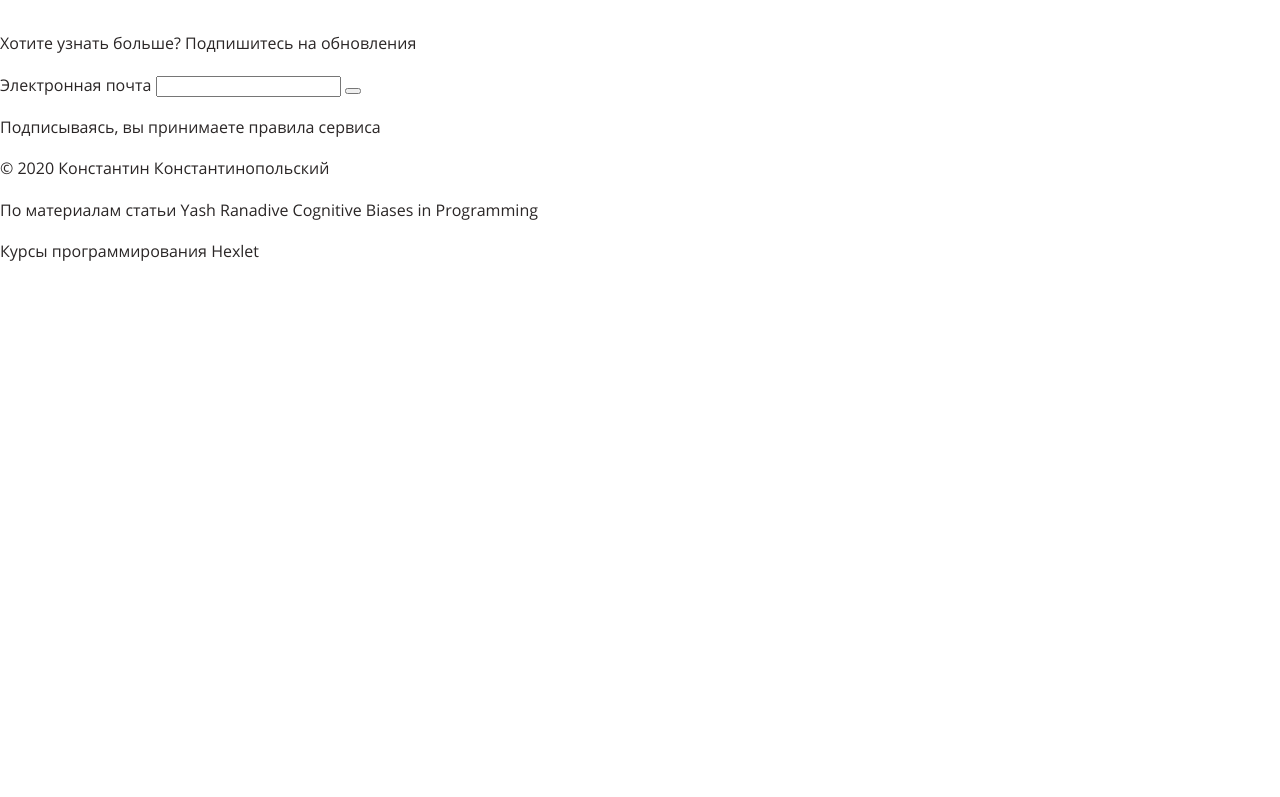
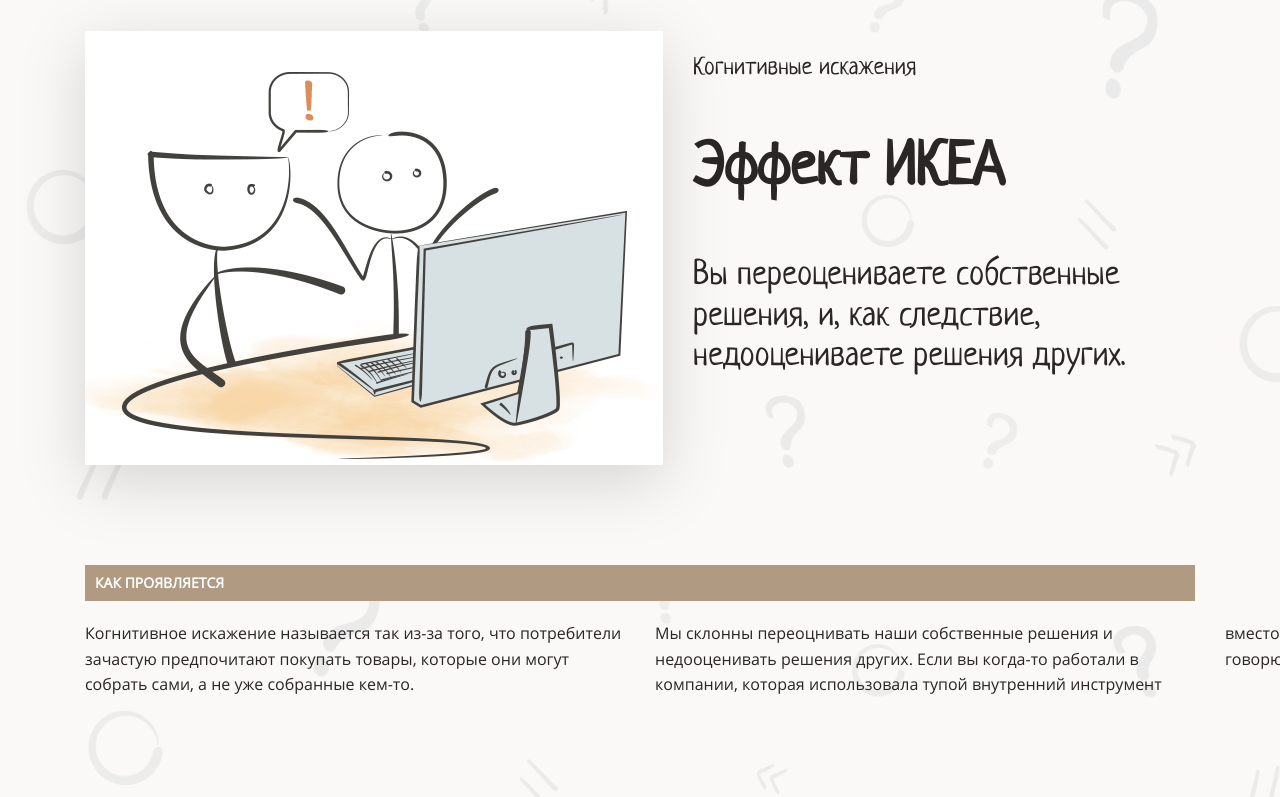
Before and after one commit to TashaSlon/layout-designer-project-lvl1, a website: page src/index.html in a window 1280 px wide. Shown: the part 2840-3637 px from the top of the page. Before the commit the page ends 3105 px from the top, so only its background shows below. Drawn offline with Linux system fonts and the light colour scheme.

Commit message:
Step 6. Block with ikea's effect

```diff
--- a/src/index.html
+++ b/src/index.html
@@ -9,7 +9,7 @@
     <link rel="stylesheet" href="styles/style.css">
 </head>
 <body>
-    <header>
+    <header class="back">
       <img alt="main" src="img/main.png">
       <section class="block block-main">
         <h1><span class="color-main">Когнитивные <br>искажения</span> <br>в программировании</h1>
@@ -33,7 +33,7 @@
               <p class="nav-text"><span class="color-main">5 когнитивных искажений</span> о существовании которых стоит помнить</p>
             </div>
             <div class="cell">
-              <a class="card" href="#">
+              <a class="card" href="#ikea-effect">
                 <p class="number">1</p>
                 <h3>Эффект ИКЕА</h3>
                 <p>Вы переоцениваете собственные решения, и, как следствие, недооцениваете решения других.</p>
@@ -69,6 +69,23 @@
             </div>
           </div>
         </section>
+        <section class="back" id="ikea-effect">
+          <div class="block block-4">
+            <div class="ikea-container">
+              <img src="img/1.png" alt="ikea-effect">
+              <div class="ikea-header">
+                <p class="ikea-subtotal">Когнитивные искажения</p>
+                <h2>Эффект ИКЕА</h2>
+                <p class="ikea-description">Вы переоцениваете собственные решения, и, как следствие, недооцениваете решения других.</p>
+              </div>
+            </div>
+            <p class="ikea-title">Как проявляется</p>
+            <div class="column">
+              <p>Когнитивное искажение называется так из-за того, что потребители зачастую предпочитают покупать товары, которые они могут собрать сами, а не уже собранные кем-то.</p>
+              <p>Мы склонны переоцнивать наши собственные решения и недооценивать решения других. Если вы когда-то работали в компании, которая использовала тупой внутренний инструмент вместо более удобного готового решения, вы понимаете, о чём я говорю.</p>
+            </div>
+          </div>
+        </section>
     </main>
     <footer>
         <div>
--- a/src/styles/style.css
+++ b/src/styles/style.css
@@ -54,7 +54,7 @@
   line-height: 1.2em;
 }
 
-header {
+.back {
   position: relative;
 
   margin: 0;
@@ -66,10 +66,10 @@
   position: relative;
 
   max-width: 1110px;
-  margin: 100px auto;
+  margin: 100px auto 0;
 }
 
-header::before {
+.back::before {
   position: absolute;
   top: 0;
   left: 0;
@@ -108,6 +108,10 @@
 .column {
   column-count: 2;
   column-gap: 30px;
+}
+
+.block-main {
+  margin-bottom: 100px;
 }
 
 .block-main .column {
@@ -210,3 +214,50 @@
   font-family: "Neucha", sans-serif;
   line-height: 1em;
 }
+
+.block-4 {
+  padding-bottom: 100px;
+}
+
+.block-4 img {
+  filter: drop-shadow(0 16px 32px rgba(0, 0, 0, 0.15));
+}
+
+.block-4 > .column {
+  height: 125px;
+}
+
+.ikea-subtotal {
+  font-size: 24px;
+  font-family: "Neucha", sans-serif;
+  line-height: 1.2em;
+}
+
+.ikea-description {
+  margin-top: 30px;
+
+  font-size: 34px;
+  font-family: "Neucha", sans-serif;
+  line-height: 1.2em;
+}
+
+.ikea-container {
+  display: flex;
+}
+
+.ikea-header {
+  margin-left: 30px;
+}
+
+.ikea-title {
+  margin-top: 100px;
+  margin-bottom: 20px;
+  padding: 5px 10px;
+
+  color: var(--white);
+  font-weight: bold;
+  font-size: 14px;
+  text-transform: uppercase;
+
+  background-color: var(--brown);
+}
```
